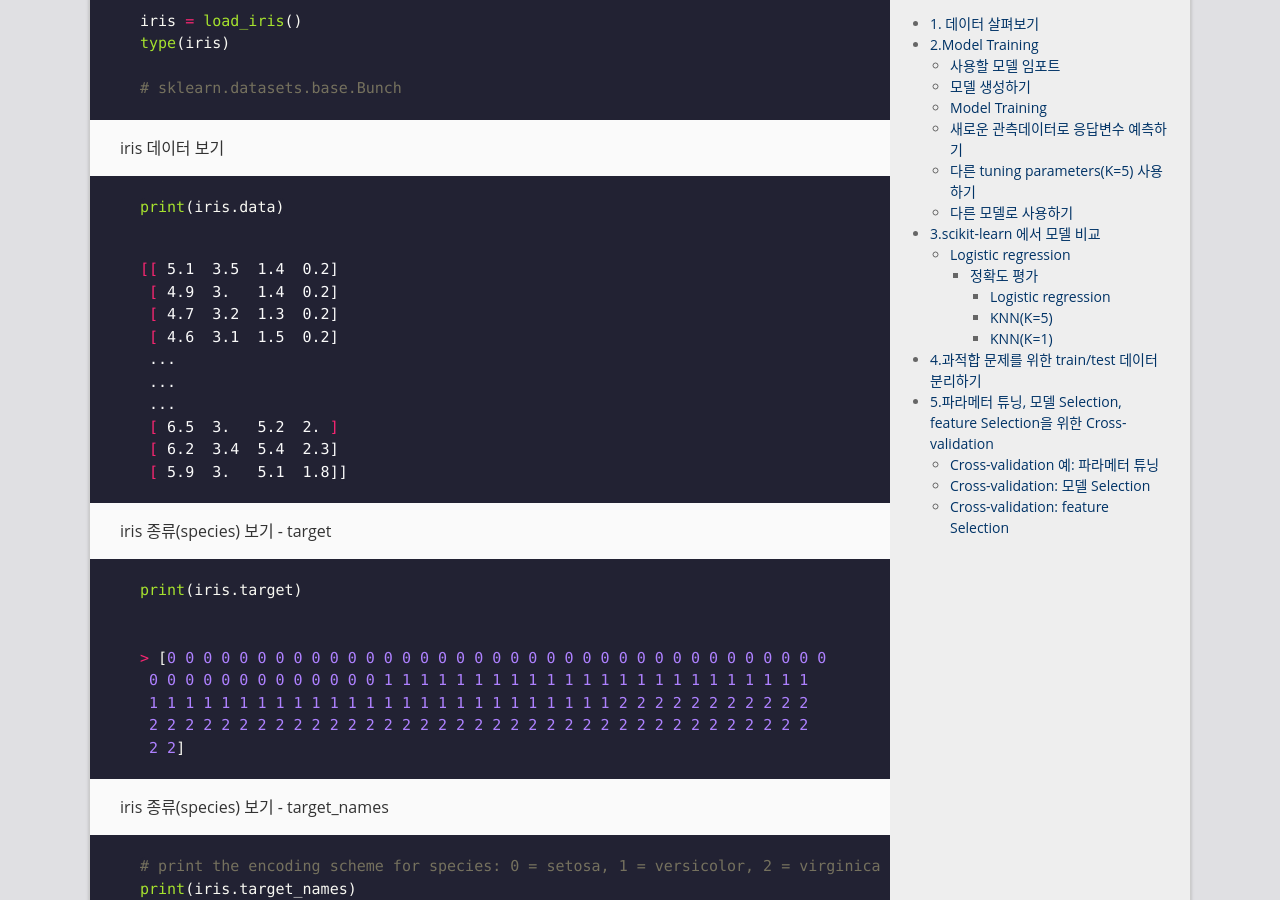
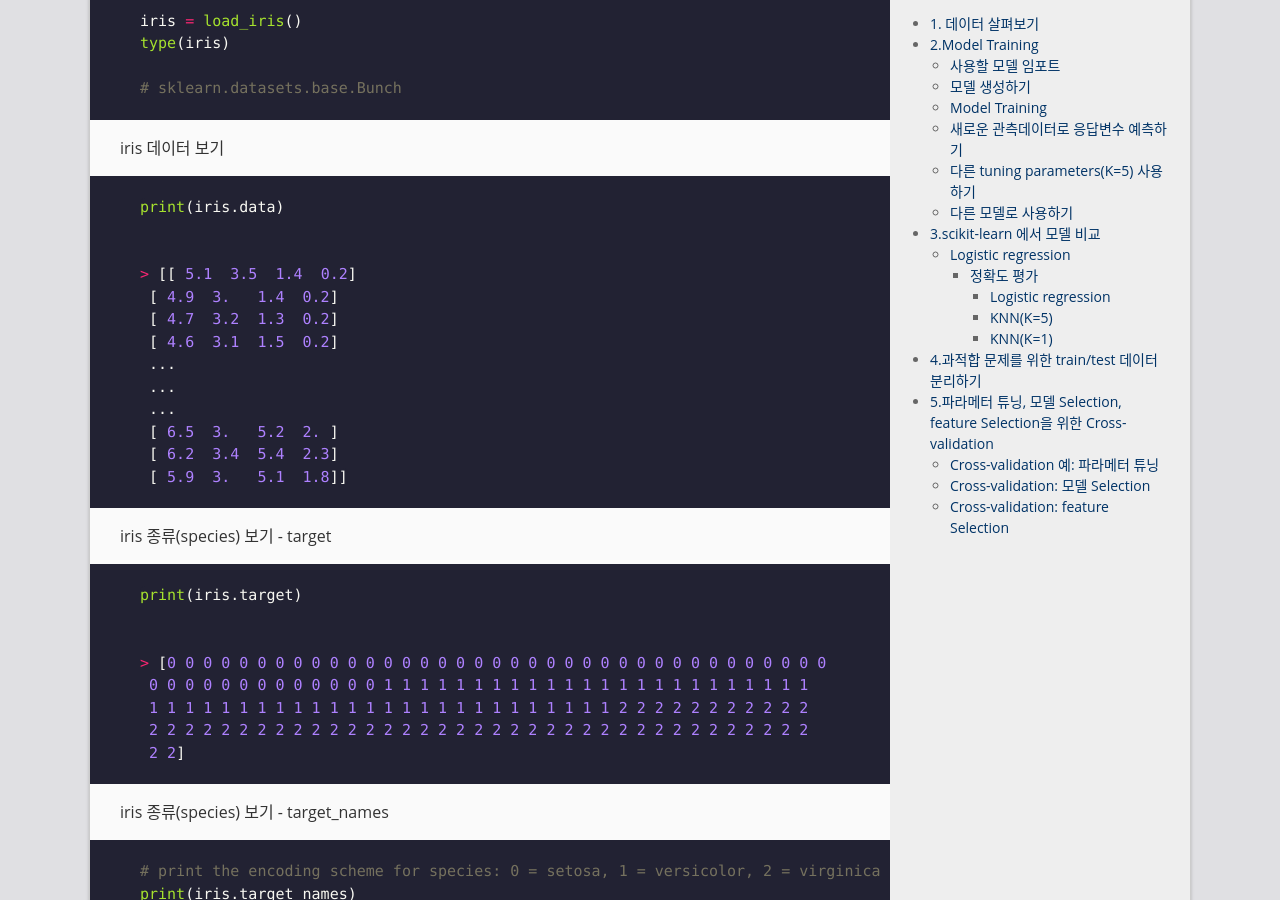
Before and after one commit to choochangho/choochangho.github.io, a Jekyll site: the page built from _posts/2016-10-31-iris-dataset.md, in a window 1280 px wide and 900 px high, scrolled down 593 px. Built offline with Jekyll 4.4.1, drawn with Linux system fonts in a browser that asks for light colours.

Commit message:
Introduction Machine Learning

````diff
--- a/_posts/2016-10-31-iris-dataset.md
+++ b/_posts/2016-10-31-iris-dataset.md
@@ -30,9 +30,9 @@ type(iris)
 iris 데이터 보기
 ```python
 print(iris.data)
-```
-```shell
-[[ 5.1  3.5  1.4  0.2]
+
+
+> [[ 5.1  3.5  1.4  0.2]
  [ 4.9  3.   1.4  0.2]
  [ 4.7  3.2  1.3  0.2]
  [ 4.6  3.1  1.5  0.2]
````
